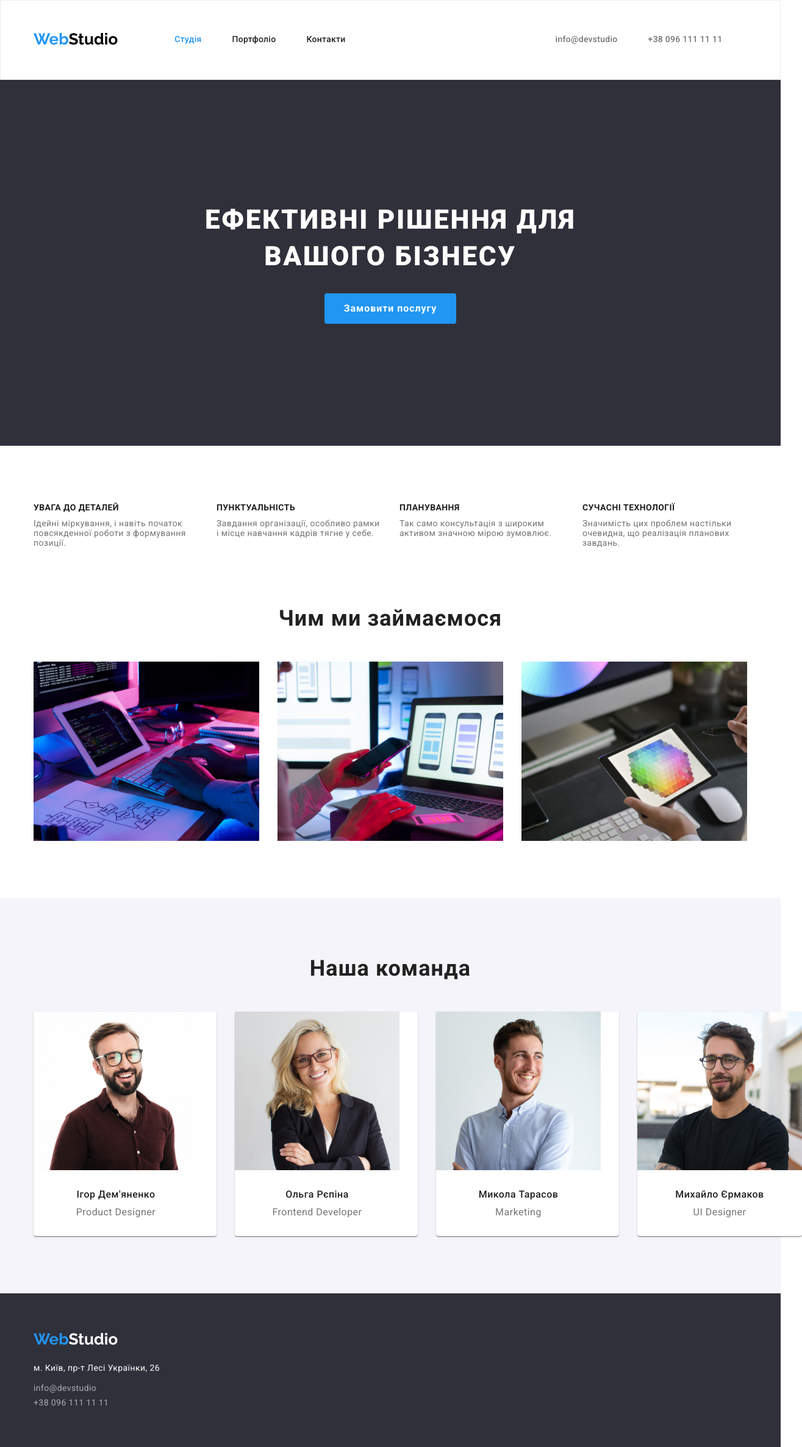
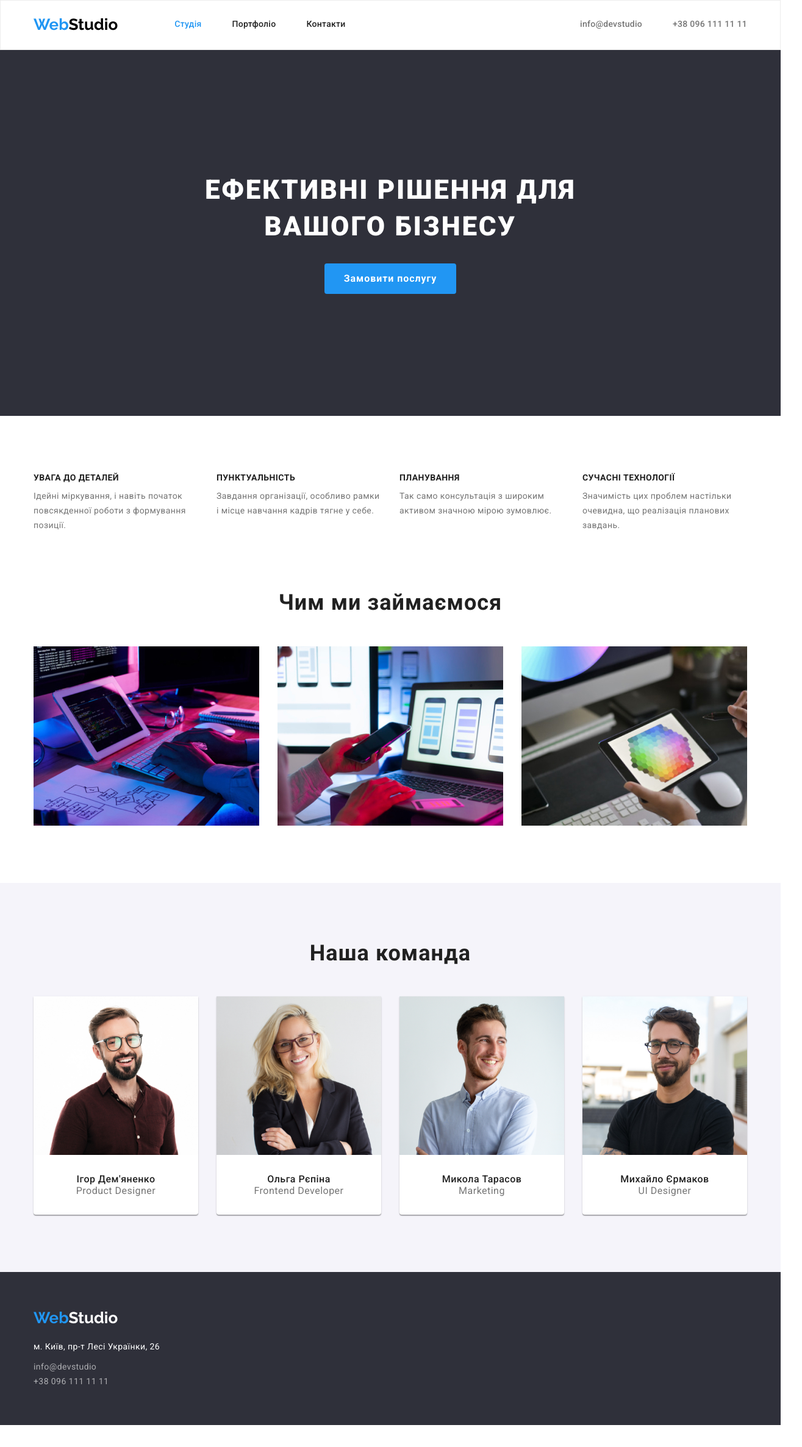
Before and after one commit to V1talquaaa/goit-markup-hw-03, a plain HTML site: page index.html in a window 1280 px wide. Shown: the whole page at 61% size, 1315 px wide, since content can reach past the window. After the commit the page ends 2337 px from the top, so only its background shows below. Drawn offline with nearby package versions, Linux system fonts and the light colour scheme.

Commit message:
modified margines and paddings in two pages

```diff
--- a/css/styles.css
+++ b/css/styles.css
@@ -60,9 +60,9 @@ img {
    display: flex;
     border: 1px solid #ECECEC;
 }
+
 .logo {
     display: block;
-    padding: 24px 0 25px;
     font-family: raleway, sans-serif;
     color: #000000;
     font-weight: 700;
@@ -74,19 +74,20 @@ img {
 .logo-blue {
     color: var(--secondary-color)
 }
-
+.header-section .container {
+    display: flex;
+    align-items: center;
+}
 .nav-menu {
     display: flex;
-    margin: 32px 0;
-    padding-left: 93px;
-    padding-right: 344px;
-
+    margin-left: 93px;
     font-weight: 500;
     font-size: 14px;
     line-height: 1.14;
     letter-spacing: 0.02em;
     color: var(--main-color);
 }
+
 
 .nav-menu li:not(:last-child) {
     margin-right: 50px;
@@ -110,7 +111,8 @@ img {
 }
 .nav-all {
 display: flex;
-justify-content: ;
+
+align-items: center;
 }
 
 .nav-link,
@@ -121,10 +123,13 @@ justify-content: ;
 
 
 .header-contacts {
+
     display: flex;
-    margin: 32px 0;
+
 }
-
+.contacts-margin {
+    margin-left: auto;
+}
 .header-contacts > li:not(:last-child) {
     margin-right: 50px;
 }
@@ -179,13 +184,13 @@ justify-content: ;
 }
 /* -----------------advantages--------------------- */
 .advantages {
-margin: 94px 0;
+padding-top: 94px;
 
 }
 
 .advantages-list {
     display: flex;
-    margin: 94px 0;
+
 }
 
 .advantages-list li:not(:last-child) {
@@ -206,25 +211,31 @@ margin: 94px 0;
     max-width: 270px;
     font-weight: 400;
     font-size: 14px;
-    line-height: 1.14;
+    line-height: 1.71;
     letter-spacing: 0.03em;
     color: var(--additional-color);
 }
 /* ----------------services------------------------ */
 .services {
-
+   padding: 94px 0;
 }
 .services-list {
     display: flex;
 }
 
 .services-list li:not(:last-child) {
-    padding-right: 30px;
+    margin-right: 30px;
 }
-.services-title,
+.services-title {
+    margin-bottom: 50px;
+    text-align: center;
+    font-size: 36px;
+    line-height: 1.17;
+    letter-spacing: 0.03em;
+    color: var(--main-color);
+}
 .team-title {
-
-    padding-bottom: 50px;
+    margin-bottom: 50px;
     text-align: center;
 
     font-size: 36px;
@@ -236,16 +247,15 @@ margin: 94px 0;
 /* ----------------team----------------------------- */
 
 .team {
-    margin-top:  94px;
-    padding-top: 94px;
-    padding-bottom: 94px;
+    padding: 94px 0;
 
-    background-color: #F5F4FA;
+background-color: #F5F4FA;
 }
 
+.team-card {
+    padding: 30px 0;
+}
 .team-member {
-    padding-top: 30px;
-    padding-bottom: 10px;
     font-weight: 500;
     font-size: 16px;
     line-height: 1.19;
@@ -257,9 +267,7 @@ margin: 94px 0;
     display: flex;
     text-align: center;
 }
-.team-list li:not(:last-child) {
-    padding-right: 30px;
-}
+
 
 .team-item {
     background: #FFFFFF;
@@ -271,7 +279,6 @@ margin: 94px 0;
     margin-right: 30px;
 }
 .team-member-position {
-    padding-bottom: 30px;
     font-size: 16px;
     line-height: 1.19;
     letter-spacing: 0.03em;
@@ -303,8 +310,8 @@ margin: 94px 0;
 }
 .footer-physical-address {
 
-    padding-top: 20px;
-    padding-bottom: 9px;
+    margin-top: 20px;
+    margin-bottom: 9px;
 
     font-style: normal;
     font-weight: 400;
@@ -324,12 +331,10 @@ margin: 94px 0;
 }
 
 .footer-email {
-    padding-bottom: 9px;
+    margin-bottom: 9px;
 }
 
-.footer-phone {
-    padding-bottom: 60px;
-}
+
 
 
 /* -------------------------portfolio html-------------------- */
@@ -339,6 +344,7 @@ margin: 94px 0;
 }
 
 .filter-btn {
+    padding: 6px 22px;
 
     font-family: 'Roboto';
     font-weight: 500;
@@ -386,12 +392,9 @@ margin: 94px 0;
 
     display: flex;
     justify-content: center;
+    margin-bottom: 50px;
 }
 
-.filter-item {
-    padding: 6px 22px;
-    margin-bottom: 50px;
-}
 .filter-item:not(:last-child) {
     margin-right: 8px;
 
@@ -411,13 +414,8 @@ margin: 94px 0;
     background: #FFFFFF;
     border: 1px solid #EEEEEE;
 }
-.portfolio-example {
-    margin-top: 30px;
-    margin-bottom: 4px;
-    padding-left: 24px;
+.portfolio-exmpl {
+    padding: 20px 0;
+    margin-left: 24px;
+
 }
-
-.portfolio-group {
-    padding-bottom: 20px;
-    padding-left: 24px;
-}
--- a/index.html
+++ b/index.html
@@ -26,13 +26,15 @@
             <li><a class="nav-link link" href="./portfolio.html">Портфоліо</a></li>
             <li><a class="nav-link link" href="">Контакти</a></li>
         </ul>
-
+        </nav>
+        <div class="contacts-margin">
         <ul class="header-contacts list">
-            <li><a class="nav-email link" href="mailto:info@devstudio">info@devstudio</a></li>
-            <li><a class="nav-telephone link" href="tel:+380961111111">+38 096 111 11 11</a></li>
+            <li class="header-cont-items"><a class="nav-email link" href="mailto:info@devstudio">info@devstudio</a></li>
+            <li class="header-cont-items"><a class="nav-telephone link" href="tel:+380961111111">+38 096 111 11 11</a></li>
         </ul>
         </div>
-        </nav>
+        </div>
+
         </section>
     </header>
     <main>
@@ -87,23 +89,31 @@
             <ul class="team-list list">
                 <li class="team-item">
                     <img src="./images/img.jpg" alt="ігор демяненко" width="270" height="260">
+                    <div class="team-card">
                     <h3 class="team-member">Ігор Дем'яненко</h3>
                     <p class="team-member-position">Product Designer</p>
+                    </div>
                 </li>
                 <li class="team-item">
                     <img src="./images/img1.jpg" alt="ольга рєпіна" width="270" height="260">
+                    <div class="team-card">
                     <h3 class="team-member">Ольга Рєпіна</h3>
                     <p class="team-member-position">Frontend Developer</p>
+                    </div>
                 </li>
                 <li class="team-item">
                     <img src="./images/img3.jpg" alt="микола тарасов" width="270" height="260">
+                    <div class="team-card">
                     <h3 class="team-member">Микола Тарасов</h3>
                     <p class="team-member-position">Marketing</p>
+                    </div>
                 </li>
                 <li class="team-item">
                     <img src="./images/img4.jpg" alt="Михайло Єрмаков" width="270" height="260">
+                    <div class="team-card">
                     <h3 class="team-member">Михайло Єрмаков</h3>
                     <p class="team-member-position">UI Designer</p>
+                    </div>
                 </li>
             </ul>
             </div>
```
Also changed, not shown: portfolio.html (+27 -6 lines).
